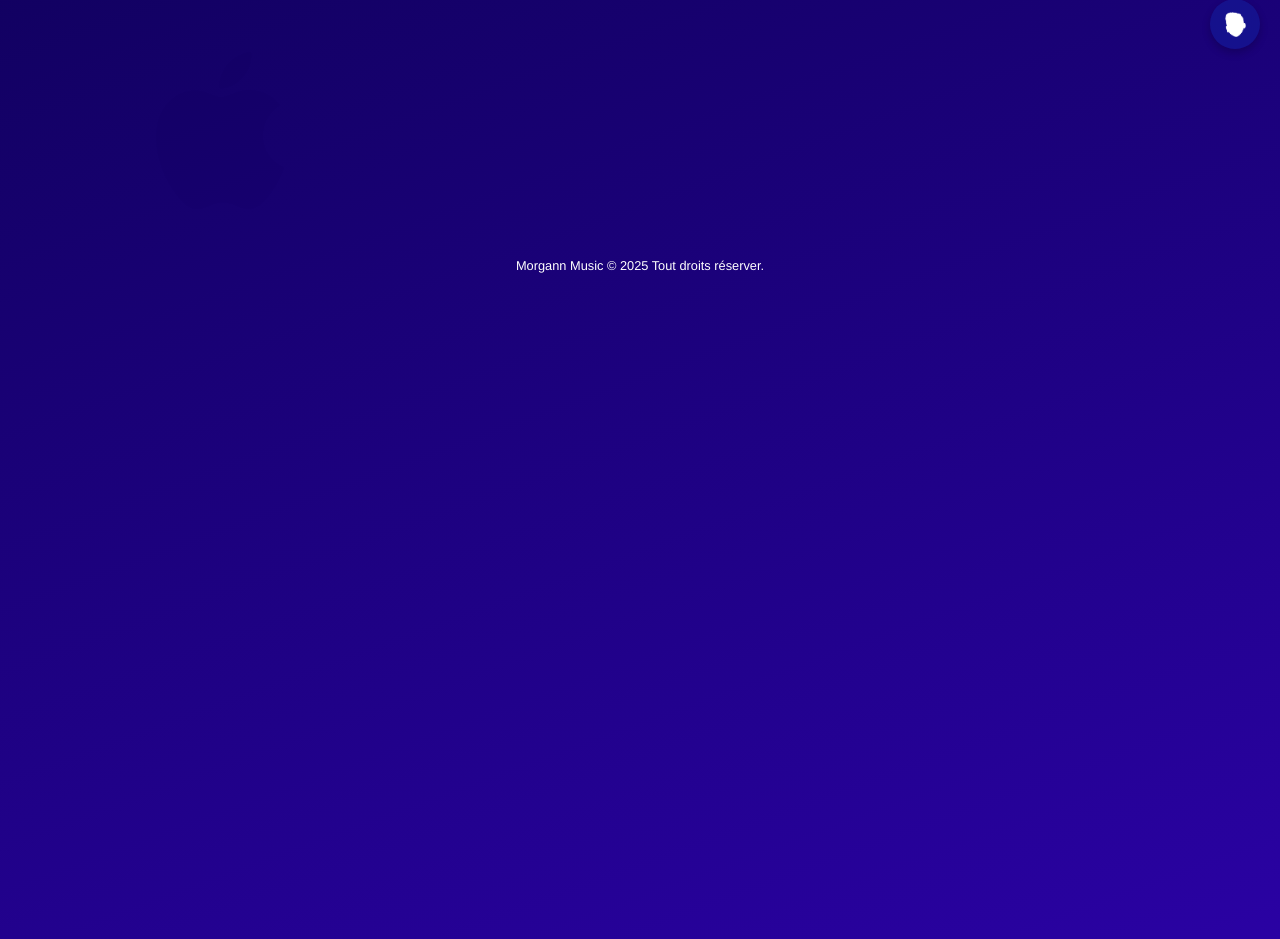
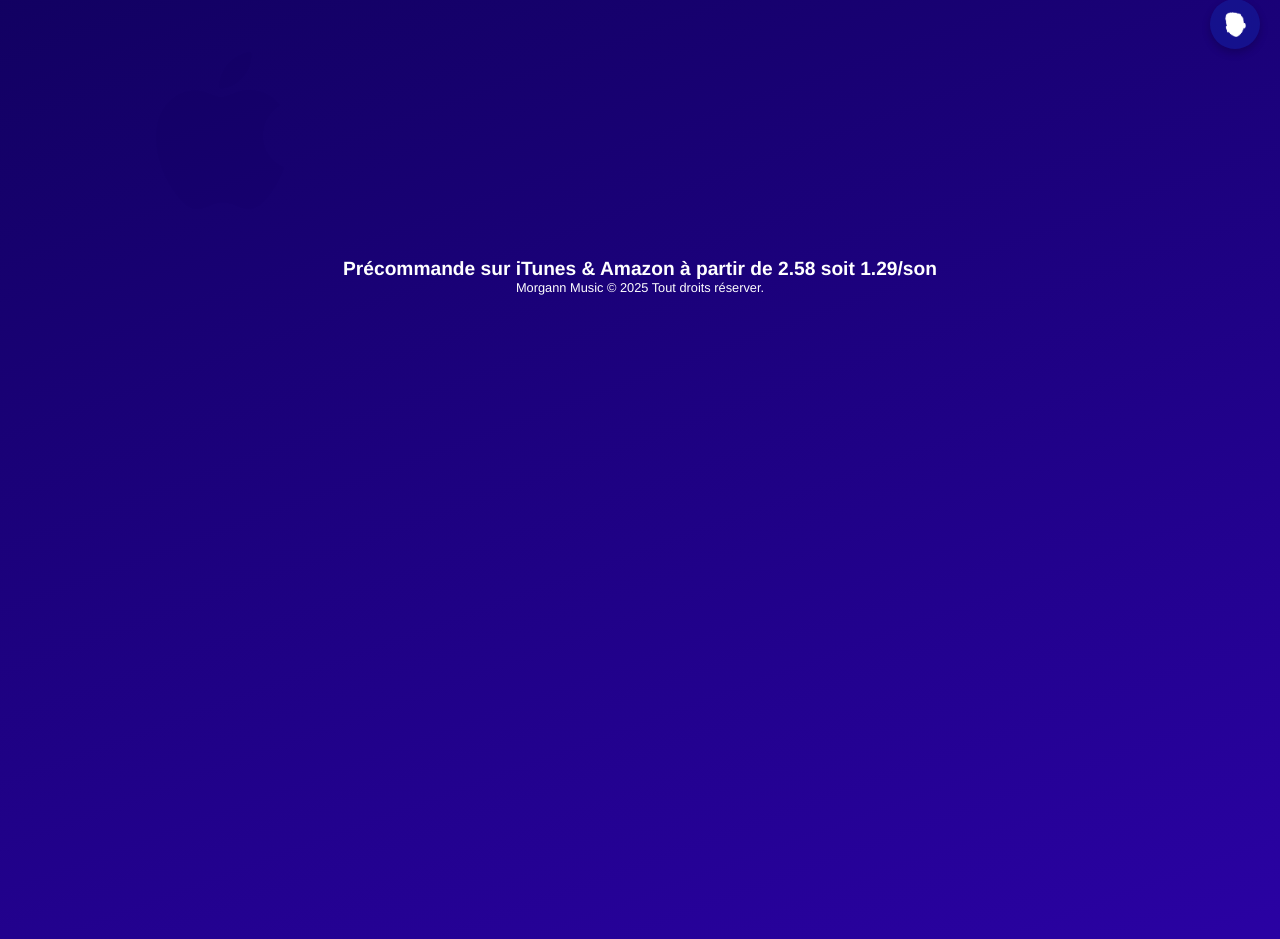
Before and after one commit to Momo-music02/morgannmusicsend, a plain HTML site: page éther.html in a window 1280 px wide. Shown: the part 731-1670 px from the top of the page. Drawn offline with nearby package versions, Linux system fonts and the light colour scheme; a web font is replaced by a local one.

Commit message:
Ajout des precommande de Éther.

```diff
--- a/éther.html
+++ b/éther.html
@@ -595,6 +595,11 @@
             transform: translateY(-20px);
             /* Se soulève comme les autres mots */
         }
+
+        h4 {
+            font-size: 1.5em;
+            margin-bottom: 25pxs;
+        }
     </style>
 </head>
 
@@ -697,6 +702,7 @@
     <div class="simple-separator"></div>
 
     <div class="pied-de-page">
+        <h4>Précommande sur iTunes & Amazon à partir de 2.58 soit 1.29/son</h4>
         <p>Morgann Music © 2025 Tout droits réserver.</p>
     </div>
 
```
